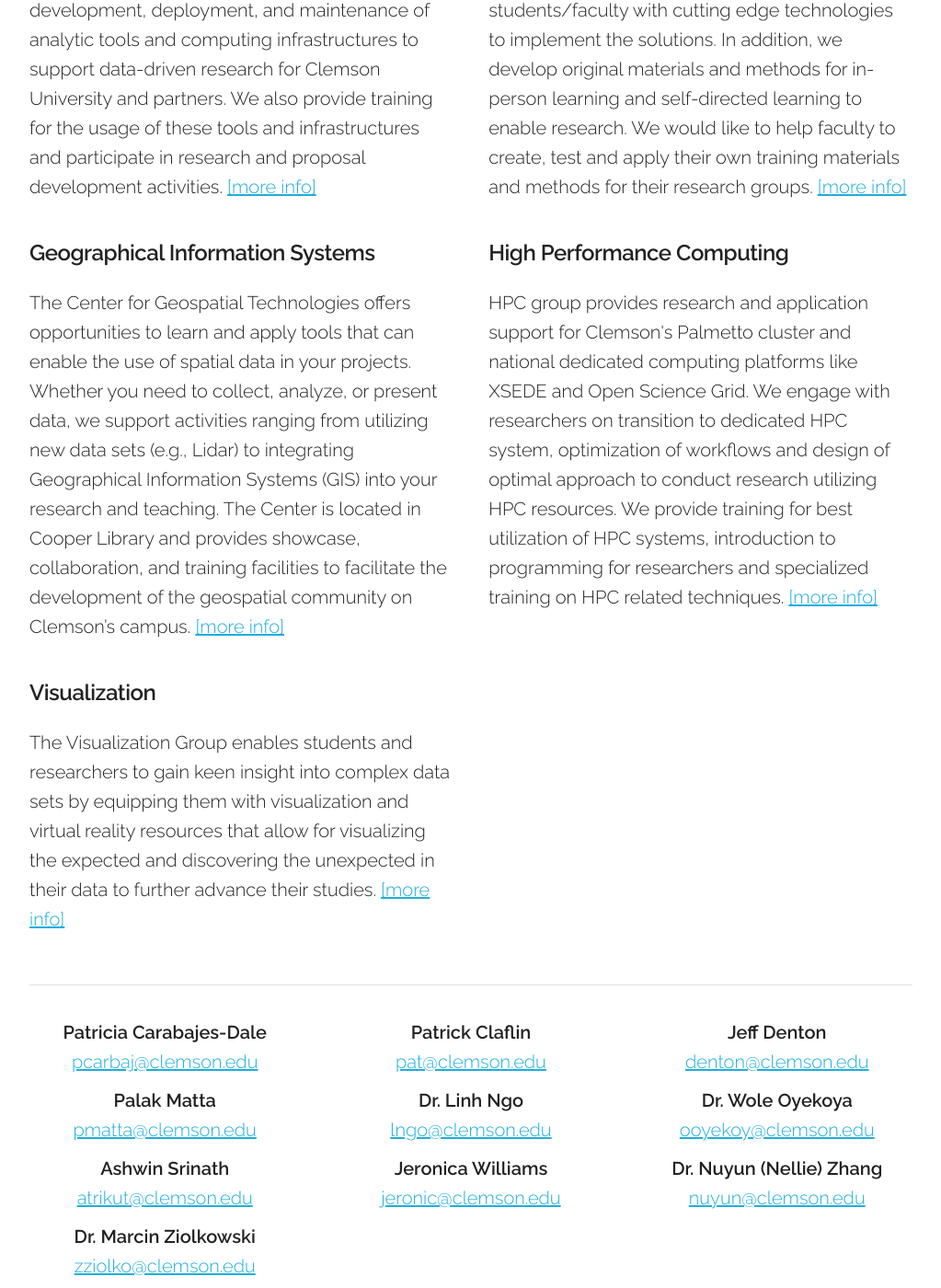
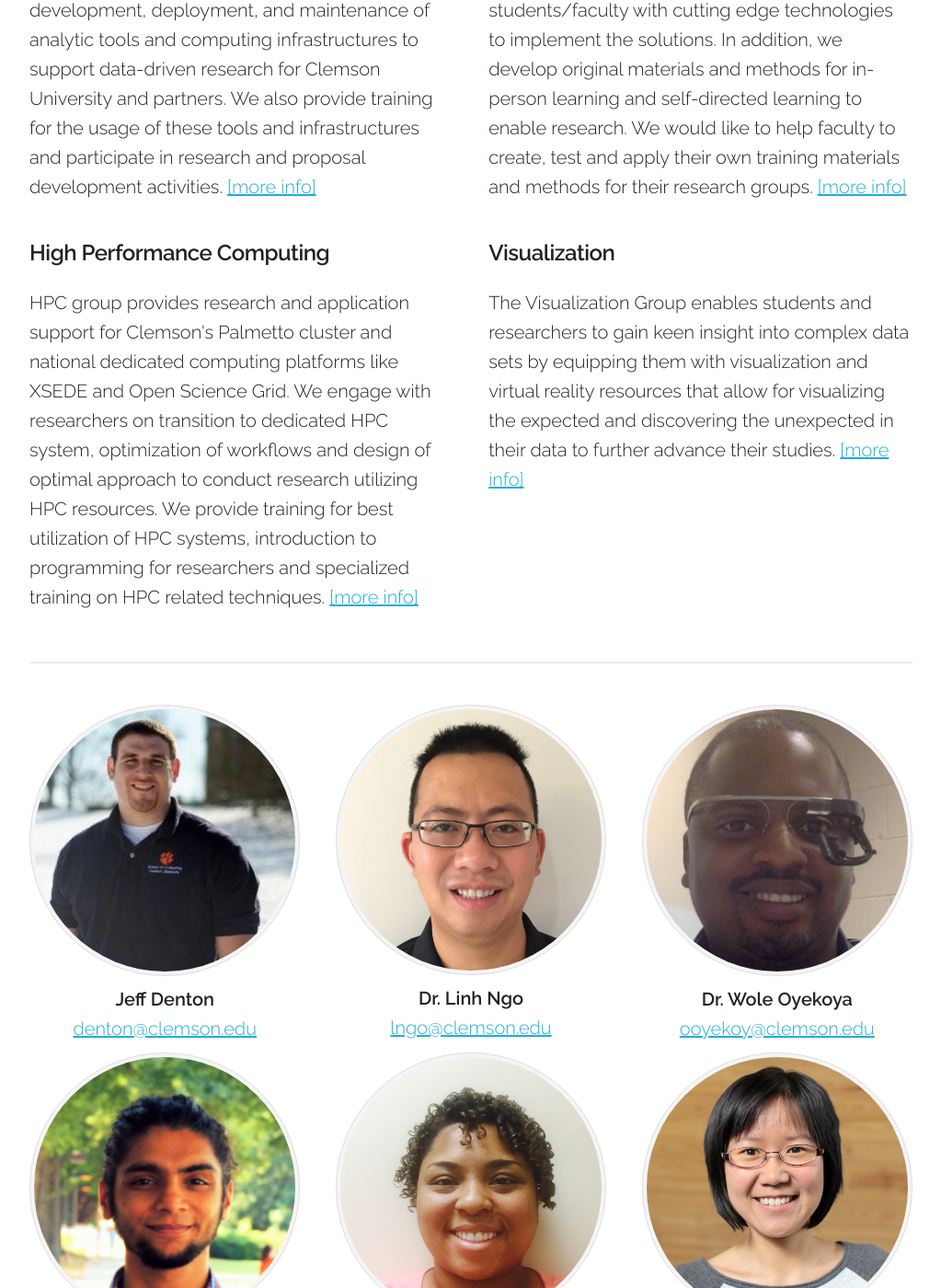
Before and after one commit to clemsonciti/citi-webpage, a Jekyll site: the page built from index.html, in a window 1280 px wide and 1400 px high, scrolled down 452 px. Shown: the whole window at 92% size, without its empty margins (128-1151 px from the left). Built offline with Jekyll 4.4.1, drawn with Linux system fonts in a browser that asks for light colours.

Commit message:
Update of CITI staff list, groups and photos

```diff
--- a/index.html
+++ b/index.html
@@ -31,6 +31,7 @@ layout: default
 
     <div class="row">
 
+      <!--
       <div class="one-half column" style="margin-top: 10pt">
         <h5 style="font-weight: 600;">Geographical Information Systems</h5>
         <p>
@@ -46,6 +47,7 @@ layout: default
         geospatial community on Clemson’s campus.
         <a href="/gis">[more info]</a></p>
       </div>
+      -->
 
       <div class="one-half column" style="margin-top: 10pt">
         <h5 style="font-weight: 600;">High Performance Computing</h5>
@@ -60,9 +62,11 @@ layout: default
         <a href="/hpc">[more info]</a></p>
       </div>
 
+    <!--
     </div>
 
     <div class="row">
+    -->
 
       <div class="one-half column" style="margin-top: 10pt">
         <h5 style="font-weight: 600;">Visualization</h5>
@@ -80,8 +84,8 @@ layout: default
     <hr>
 
     <div class="row" id="people" style="margin-top: 10px;">
+            <!--
             <div class="four columns" style="text-align: center;">
-                <!--<img src="images/patricia-carbajales-dale-photo.jpg" class="avatar u-max-full-width">-->
                 <b>Patricia Carabajes-Dale</b><br>
                 <a href="mailto:pcarbaj@clemson.edu">pcarbaj@clemson.edu</a>
             </div>
@@ -92,23 +96,30 @@ layout: default
             </div>
 
             <div class="four columns" style="text-align: center;">
-               <b>Jeff Denton</b><br>
-               <a href="mailto:denton@clemson.edu">denton@clemson.edu</a>
-            </div>
-    </div>
-
-    <div class="row" style="margin-top: 10px;">
-            <div class="four columns" style="text-align: center;">
                <b>Palak Matta</b><br>
                <a href="mailto:pmatta@clemson.edu">pmatta@clemson.edu</a>
             </div>
 
+            -->
+
+    </div>
+
+    <div class="row" style="margin-top: 10px;">
+
             <div class="four columns" style="text-align: center;">
+               <img src="images/jeff-denton-photo.jpg" class="avatar u-max-full-width">
+               <b>Jeff Denton</b><br>
+               <a href="mailto:denton@clemson.edu">denton@clemson.edu</a>
+            </div>
+
+            <div class="four columns" style="text-align: center;">
+               <img src="images/linh-ngo-photo.jpg" class="avatar u-max-full-width">
                <b>Dr. Linh Ngo</b><br>
                <a href="mailto:lngo@clemson.edu">lngo@clemson.edu</a>
             </div>
 
             <div class="four columns" style="text-align: center;">
+               <img src="images/wole-oyekoya-photo.jpg" class="avatar u-max-full-width">
                <b>Dr. Wole Oyekoya</b><br>
                <a href="mailto:ooyekoy@clemson.edu">ooyekoy@clemson.edu</a>
             </div>
@@ -116,17 +127,19 @@ layout: default
 
     <div class="row" style="margin-top: 10px;">
             <div class="four columns" style="text-align: center;">
+               <img src="images/ashwin-srinath-photo.jpg" class="avatar u-max-full-width">
                <b>Ashwin Srinath</b><br>
                <a href="mailto:atrikut@clemson.edu">atrikut@clemson.edu</a>
             </div>
 
             <div class="four columns" style="text-align: center;">
+               <img src="images/jeronica-williams-photo.jpg" class="avatar u-max-full-width">
                <b>Jeronica Williams</b><br>
                <a href="mailto:jeronic@clemson.edu">jeronic@clemson.edu</a>
             </div>
 
             <div class="four columns" style="text-align: center;">
-               <!--<img src="images/nuyun-zhang-photo.jpg" class="avatar u-max-full-width">-->
+               <img src="images/nuyun-zhang-photo.jpg" class="avatar u-max-full-width">
                <b>Dr. Nuyun (Nellie) Zhang</b><br>
                <a href="mailto:nuyun@clemson.edu">nuyun@clemson.edu</a>
             </div>
@@ -134,7 +147,7 @@ layout: default
 
     <div class="row" style="margin-top: 10px;">
       <div class="four columns" style="text-align: center;">
-              <!--<img src="images/marcin-ziolkowski-photo.jpg" class="avatar u-max-full-width">-->
+              <img src="images/marcin-ziolkowski-photo.jpg" class="avatar u-max-full-width">
               <b>Dr. Marcin Ziolkowski</b><br>
               <a href="mailto:zziolko@clemson.edu">zziolko@clemson.edu</a>
 
```
Also changed, not shown: images/ashwin-srinath-photo.jpg (added), images/jeff-denton-photo.jpg (added), images/jeronica-williams-photo.jpg (added), images/linh-ngo-photo.jpg (added), images/wole-oyekoya-photo.jpg (added).
